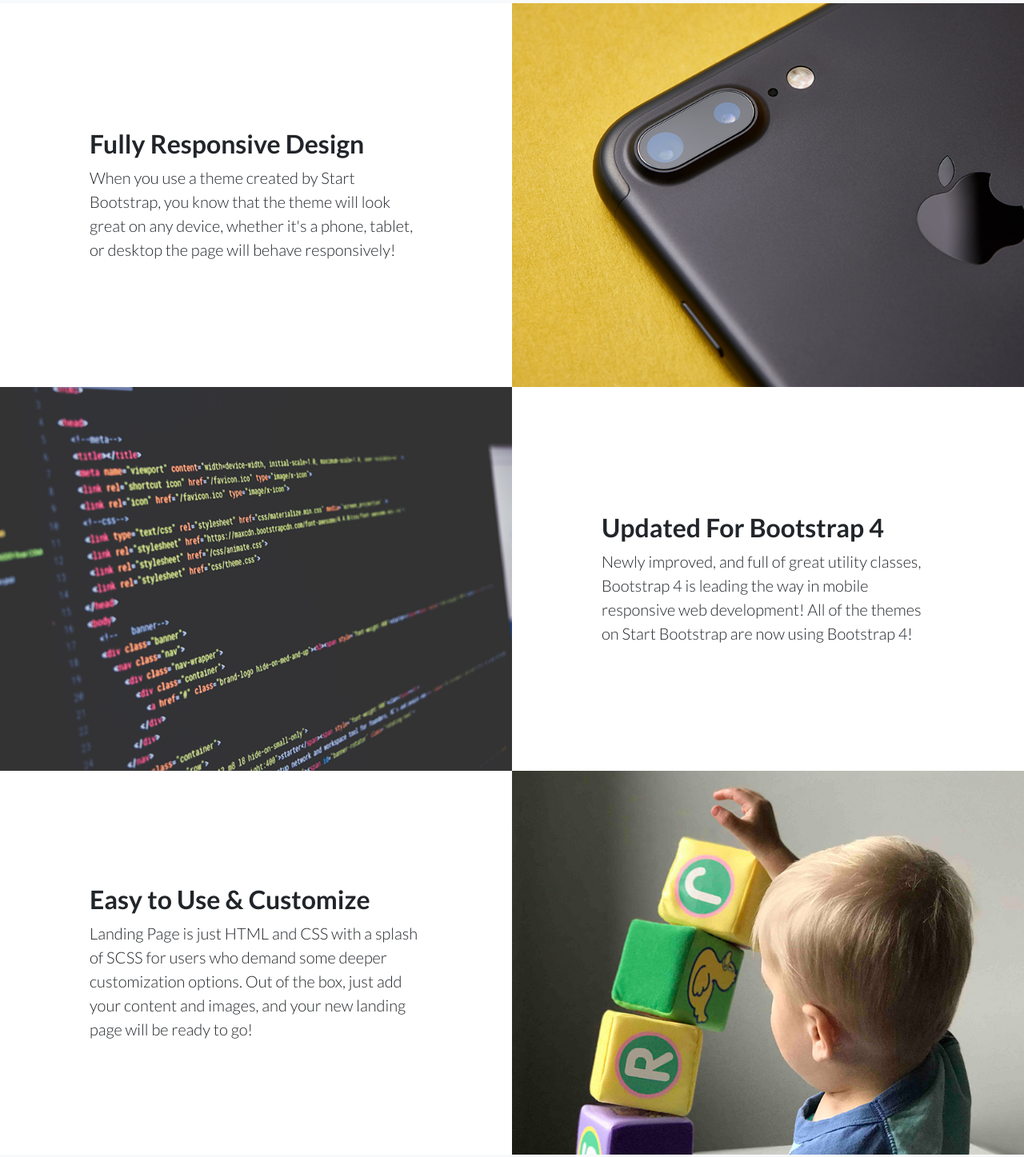
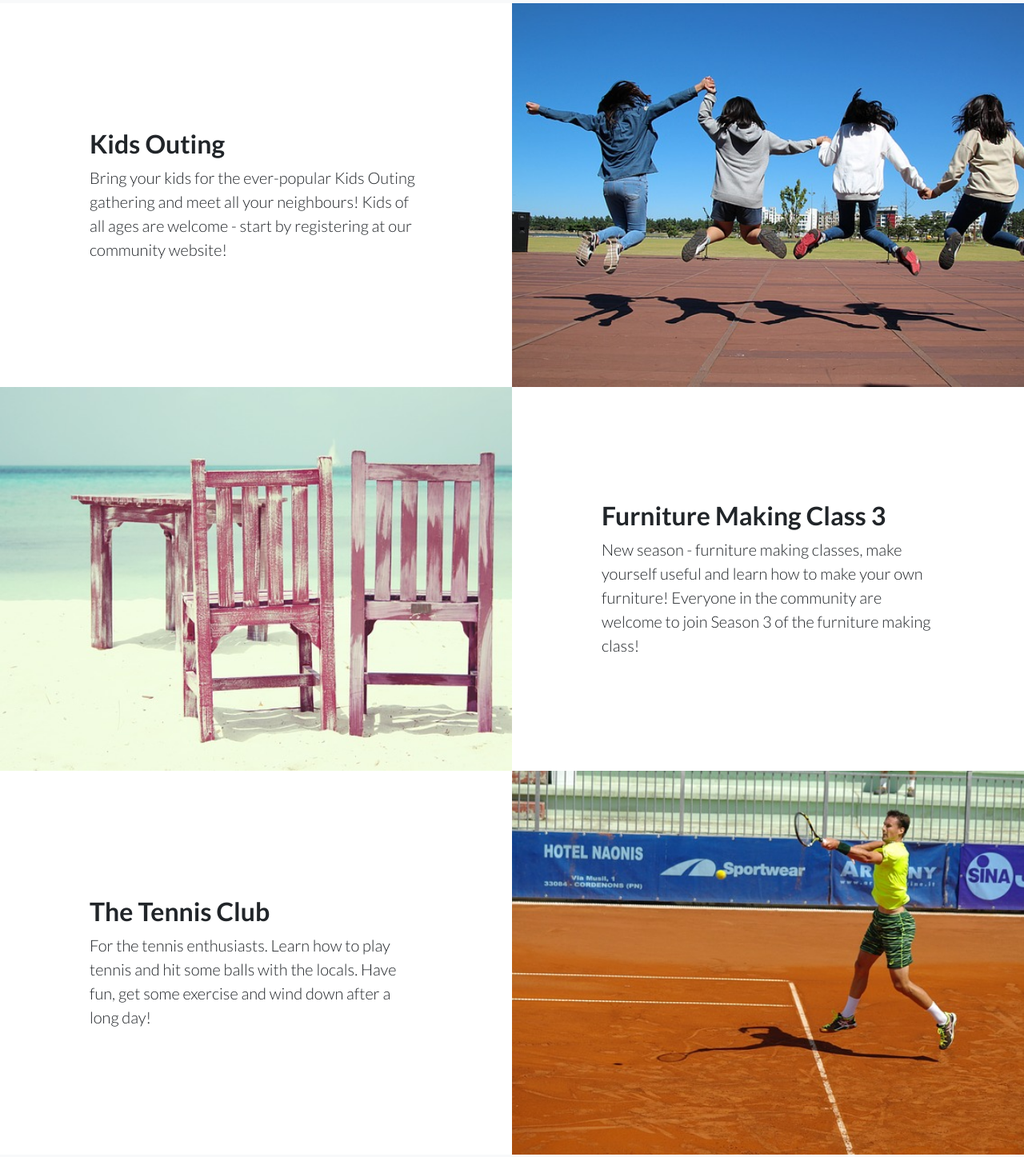
Before and after one commit to Eilaf-Alg/landing-page, a website: page index.html in a window 1280 px wide. Shown: the part 1101-2548 px from the top of the page at 80% size. Drawn offline with Linux system fonts and the light colour scheme.

Commit message:
Changes from Bryan

```diff
--- a/index.html
+++ b/index.html
@@ -97,24 +97,24 @@
     <div class="container-fluid p-0">
       <div class="row no-gutters">
 
-        <div class="col-lg-6 order-lg-2 text-white showcase-img" style="background-image: url('img/bg-showcase-1.jpg');"></div>
+        <div class="col-lg-6 order-lg-2 text-white showcase-img" style="background-image: url('img/kids-outing.jpg');"></div>
         <div class="col-lg-6 order-lg-1 my-auto showcase-text">
-          <h2>Fully Responsive Design</h2>
-          <p class="lead mb-0">When you use a theme created by Start Bootstrap, you know that the theme will look great on any device, whether it's a phone, tablet, or desktop the page will behave responsively!</p>
+          <h2>Kids Outing</h2>
+          <p class="lead mb-0">Bring your kids for the ever-popular Kids Outing gathering and meet all your neighbours! Kids of all ages are welcome - start by registering at our community website!</p>
         </div>
       </div>
       <div class="row no-gutters">
-        <div class="col-lg-6 text-white showcase-img" style="background-image: url('img/bg-showcase-2.jpg');"></div>
+        <div class="col-lg-6 text-white showcase-img" style="background-image: url('img/furniture-class.jpg');"></div>
         <div class="col-lg-6 my-auto showcase-text">
-          <h2>Updated For Bootstrap 4</h2>
-          <p class="lead mb-0">Newly improved, and full of great utility classes, Bootstrap 4 is leading the way in mobile responsive web development! All of the themes on Start Bootstrap are now using Bootstrap 4!</p>
+          <h2>Furniture Making Class 3</h2>
+          <p class="lead mb-0">New season - furniture making classes, make yourself useful and learn how to make your own furniture! Everyone in the community are welcome to join Season 3 of the furniture making class!</p>
         </div>
       </div>
       <div class="row no-gutters">
-        <div class="col-lg-6 order-lg-2 text-white showcase-img" style="background-image: url('img/bg-showcase-3.jpg');"></div>
+        <div class="col-lg-6 order-lg-2 text-white showcase-img" style="background-image: url('img/tennis.jpg');"></div>
         <div class="col-lg-6 order-lg-1 my-auto showcase-text">
-          <h2>Easy to Use &amp; Customize</h2>
-          <p class="lead mb-0">Landing Page is just HTML and CSS with a splash of SCSS for users who demand some deeper customization options. Out of the box, just add your content and images, and your new landing page will be ready to go!</p>
+          <h2>The Tennis Club</h2>
+          <p class="lead mb-0">For the tennis enthusiasts. Learn how to play tennis and hit some balls with the locals. Have fun, get some exercise and wind down after a long day!</p>
         </div>
       </div>
     </div>
```
Also changed, not shown: img/furniture-class.jpg (added), img/kids-outing.jpg (added), img/tennis.jpg (added), 1 other file.
